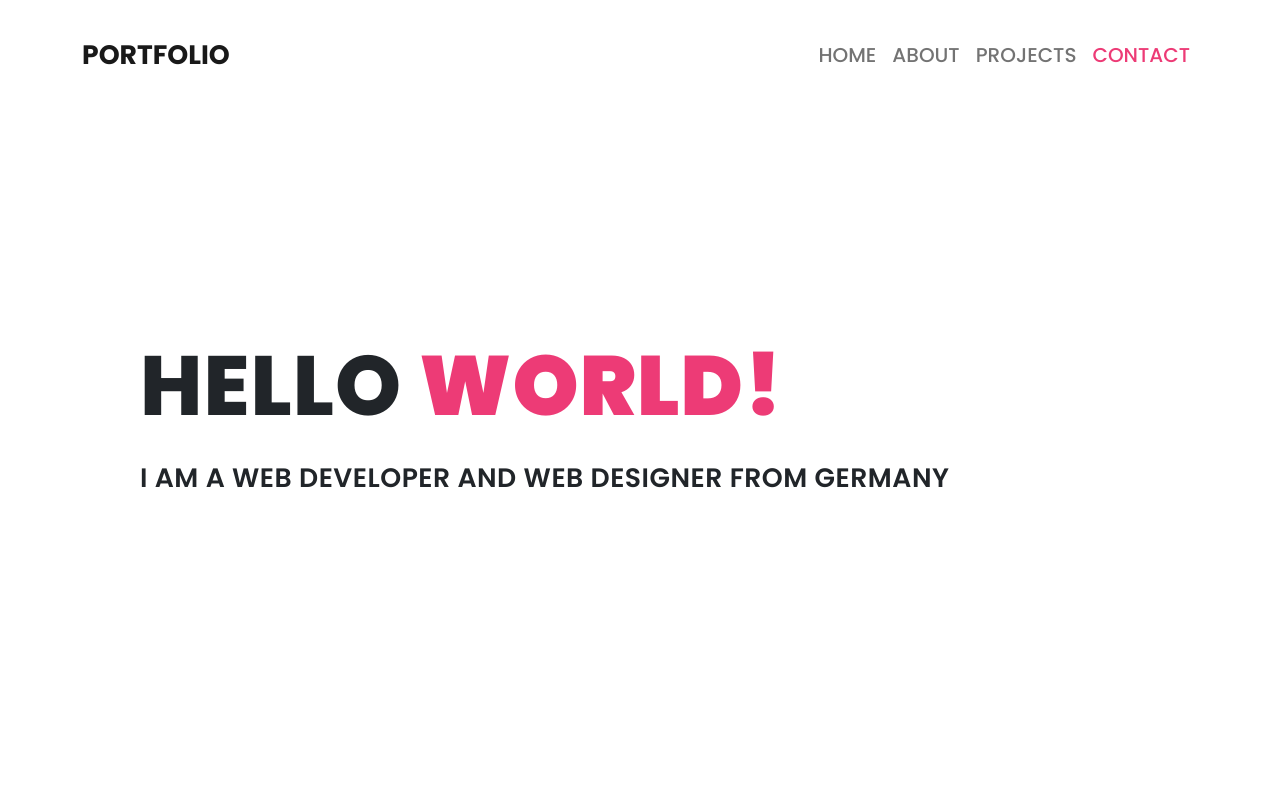
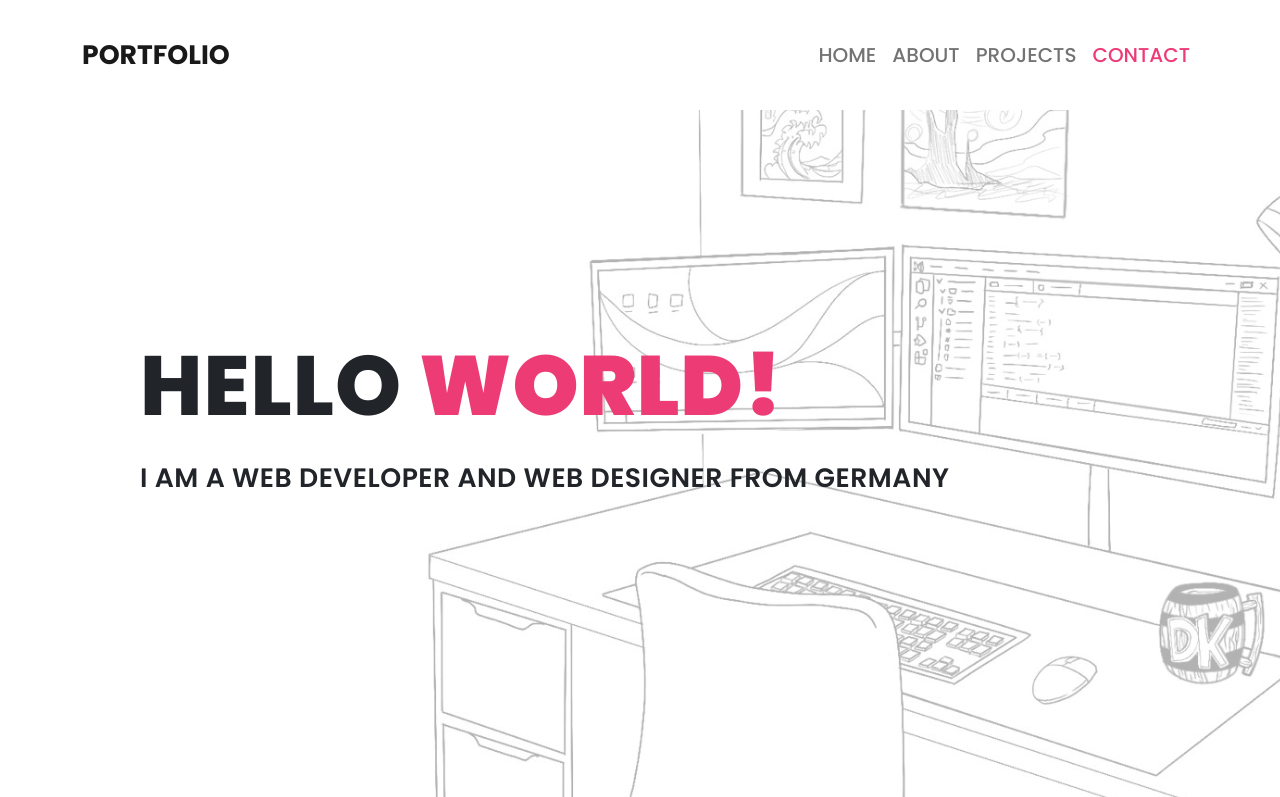
Before and after one commit to exeCatable/Portfolio, a plain HTML site: page index.html in a window 1280 px wide. Shown: the top 797 px of the page. Drawn offline with nearby package versions, Linux system fonts and the light colour scheme.

Commit message:
fix image path

```diff
--- a/assets/css/style.css
+++ b/assets/css/style.css
@@ -210,7 +210,7 @@ background-image: url('/assets/images/Zeichenfläche.png');
   max-width: 100%;
   max-height: 100vh;
   z-index: -1;
-  background-image: url('assets/images/backend.jpg');
+  background-image: url('../images/backend.jpg');
   background-size: cover;
   background-position: 10px;
   background-repeat: no-repeat;
```
